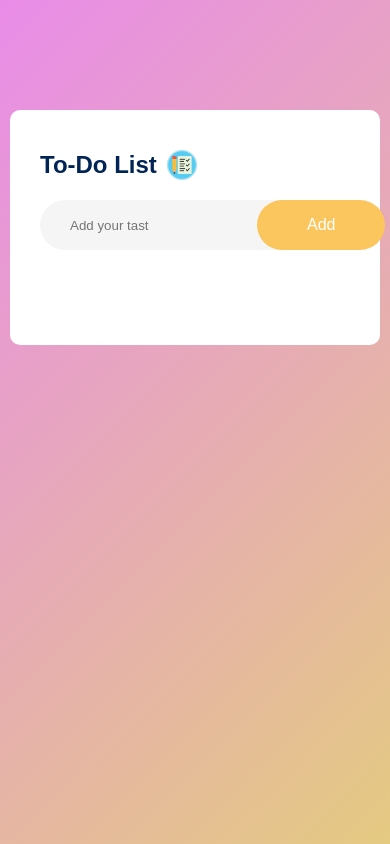
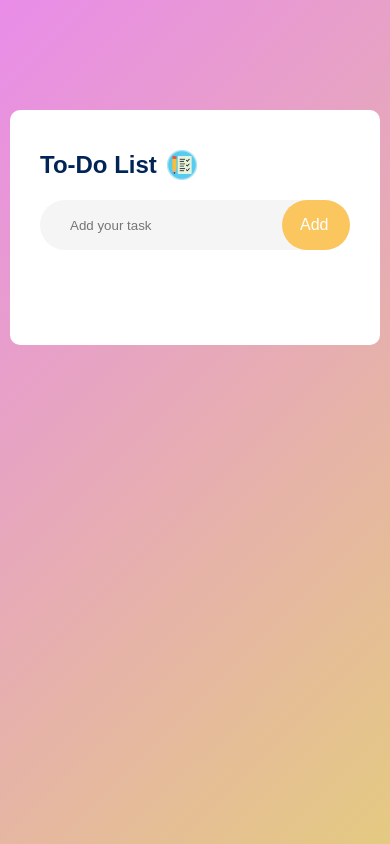
Before and after one commit to Ritesh-div/TO-DO-List, a plain HTML site: page Index.html in a window 390 px wide. Drawn offline with Linux system fonts and the light colour scheme.

Commit message:
responsive

```diff
--- a/Index.html
+++ b/Index.html
@@ -3,7 +3,7 @@
 <head>
     <meta charset="UTF-8">
     <meta name="viewport" content="width=device-width, initial-scale=1.0">
-    <link rel="icon" type="image/x-icon" href="https://upload.wikimedia.org/wikipedia/commons/thumb/9/99/Unofficial_JavaScript_logo_2.svg/1200px-Unofficial_JavaScript_logo_2.svg.png">
+    <link rel="icon" type="image/x-icon" href="https://w7.pngwing.com/pngs/670/265/png-transparent-checkmark-done-exam-list-pencil-todo-xomo-basics-icon-thumbnail.png">
     <link rel="stylesheet" href="style.css">
     <title>To-Do List App</title>
 </head>
@@ -12,7 +12,7 @@
         <div class="To-Do">
             <h2>To-Do List <img src="images/icon.jfif"></h2>
             <div class="row">
-                <input id="input-box" type="text" placeholder="Add your tast">
+                <input id="input-box" type="text" placeholder="Add your task">
                 <button onclick="addTask()">Add</button>
             </div>
             <ul id="task-container">
--- a/style.css
+++ b/style.css
@@ -97,3 +97,13 @@ ul li span{
 ul li span:hover{
     background: #f1eee6;
 }
+
+@media (max-width:576px){
+   input{
+    width: 90%;
+   }
+   button{
+    width: 20%;
+    padding-left: 18px;
+   }
+}
```
